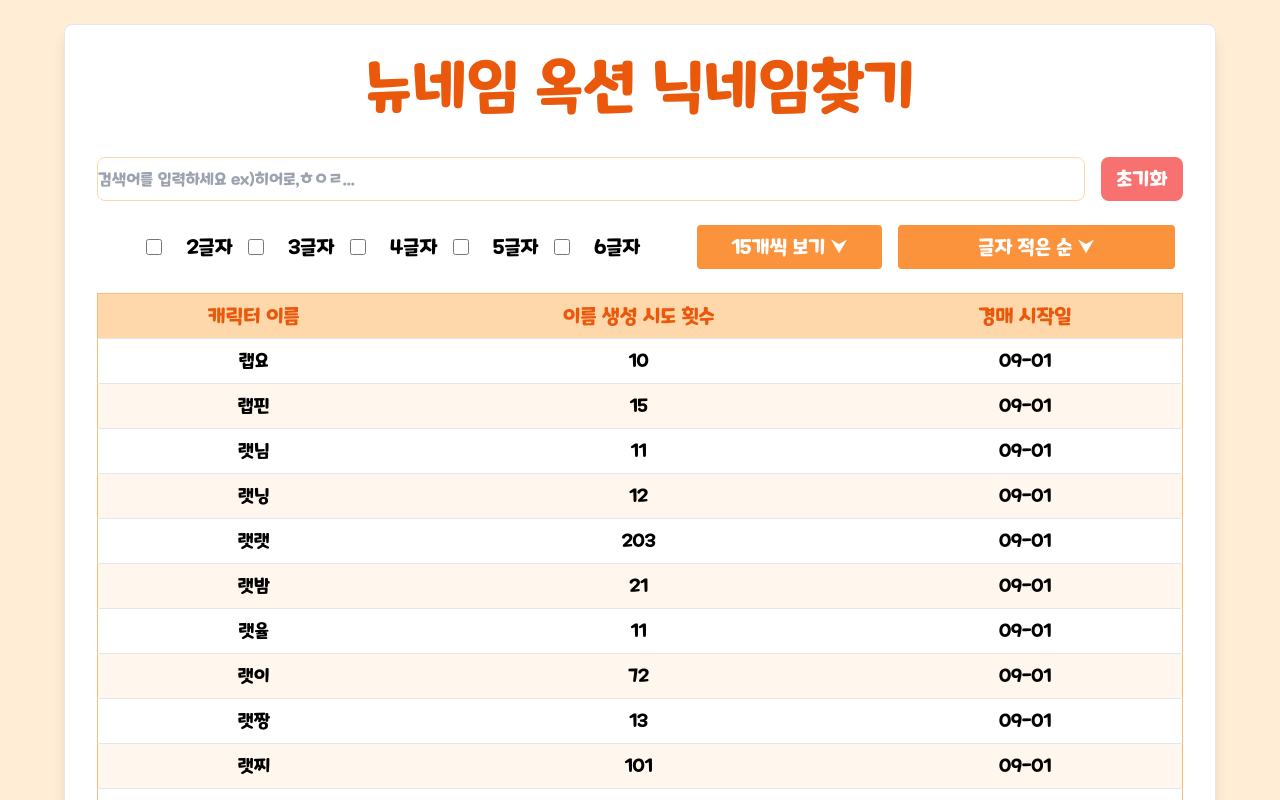
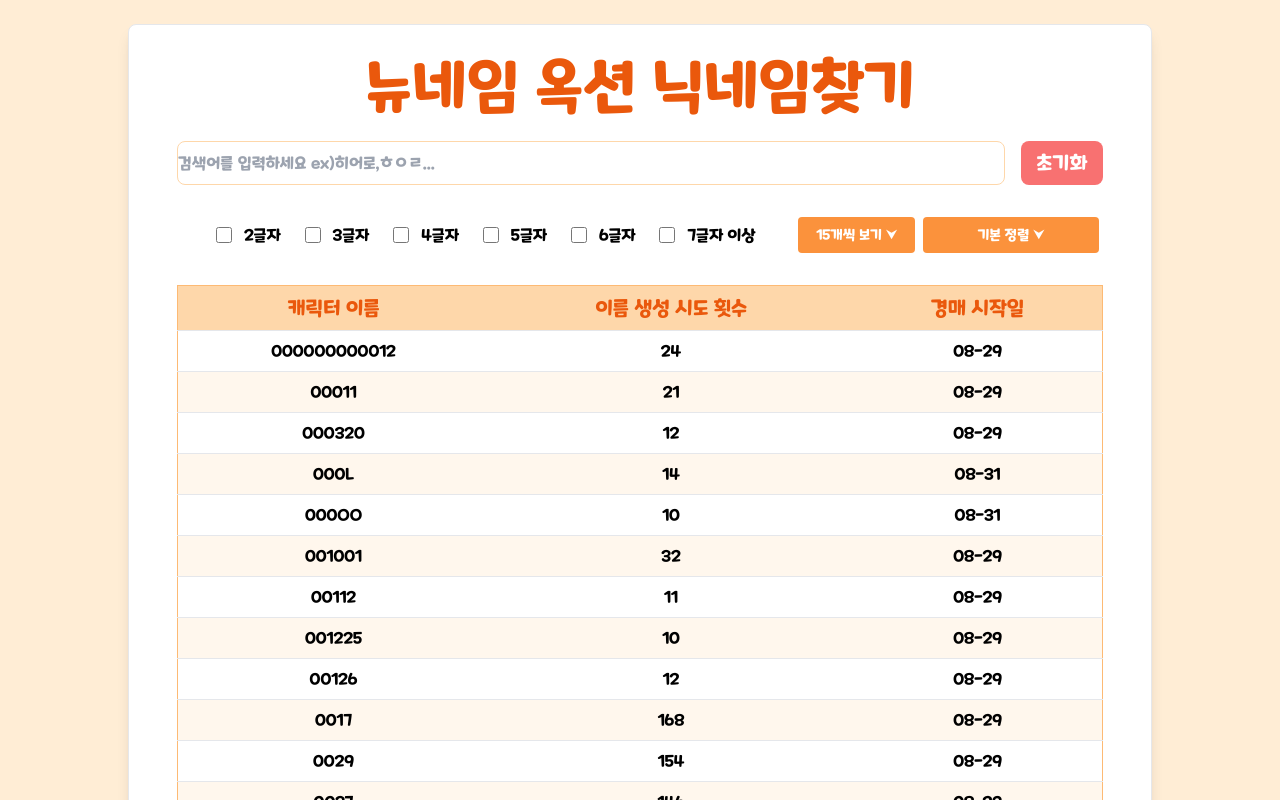
Before and after one commit to HongYeonSeung/Maple_NewName_2024, a React (Create React App) app: page / in a window 1280 px wide. Shown: the top 800 px of the page. Built offline with nearby package versions, Linux system fonts and the light colour scheme.

Commit message:
기본정렬추가, 7글자이상 필터링추가 ,css 추가수정 ,정렬시 페이징1번으로 이동 등

```diff
--- a/src/component/Checkbox/Checkbox.js
+++ b/src/component/Checkbox/Checkbox.js
@@ -18,9 +18,9 @@ function Checkbox({ options, checkedItems, onChange }) {
   }, [checkedItems, onChange]);
 
   return (
-    <div className="flex flex-wrap gap-2 md:gap-4">
+    <div className="flex flex-wrap gap-4 md:gap-6 mx-5">
       {options.map((option) => (
-        <label key={option} className="flex items-center space-x-1 md:space-x-6">
+        <label key={option} className="flex items-center space-x-5 md:space-x-3">
           <input
             type="checkbox"
             name={option}
@@ -28,7 +28,7 @@ function Checkbox({ options, checkedItems, onChange }) {
             onChange={handleChange}
             className="form-checkbox h-4 w-4"
           />
-          <span className="text-xs md:text-xl">{option}</span>
+          <span className="text-xs md:text-base">{option}</span>
         </label>
       ))}
     </div>
--- a/src/component/CsvDisplay.js
+++ b/src/component/CsvDisplay.js
@@ -6,13 +6,17 @@ import Dropdown from "./Dropdown/Dropdown";
 import DropdownItem from "./Dropdown/DropdownItem";
 
 const CsvDisplay = () => {
+  // const [originalData, setOriginalData] = useState([]); // CSV 원본 데이터
 
   const [data, setData] = useState([]); // CSV 데이터를 저장할 상태 변수
+  const [searchData, setSearchData] = useState([]); // 검색한 데이터 실제 렌더링하는 데이터
+  const [subData, setSubData] = useState([]); // 검색한 서브 데이터
+
   const isMobile = window.matchMedia("(max-width: 768px)").matches; // 모바일로 접속 감지
-
-  const options = ["2글자", "3글자", "4글자", "5글자", "6글자"]; // 체크박스 옵션
+  const options = ["2글자", "3글자", "4글자", "5글자", "6글자", "7글자 이상"]; // 체크박스 옵션
   const choiceItemoptions = ["15개씩 보기", "30개씩 보기", "50개씩 보기"];
   const filterItemoptions = [
+    "기본 정렬",
     "글자 적은 순",
     "글자 많은 순",
     "생성 시도 적은 순",
@@ -21,10 +25,8 @@ const CsvDisplay = () => {
     "경매 시작일 느린 순",
   ];
 
-  const [searchData, setSearchData] = useState([]); // 검색한 데이터 실제 렌더링하는 데이터
-  const [subData, setSubData] = useState([]); // 검색한 서브 데이터
+  const [text, setText] = useState(""); // 검색 텍스트 상태 관리
 
-  const [text, setText] = useState(""); // 검색 텍스트 상태 관리
   const [checkedItems, setCheckedItems] = useState({}); //체크박스 해제용
   const [selectedItems, setSelectedItems] = useState([]); // 체크박스 어떤 아이템인지 확인
 
@@ -58,43 +60,58 @@ const CsvDisplay = () => {
   const handleFilterItemClick = (item, idx) => {
     setFiltertionsString(item);
     //"글씨 적은순","글씨 많은순","생성 시도 적은순","생성 시도 많은순","경매 시작일 빠른순","경매 시작일 느린순" 순서입니다
+
     // 정렬을 위해 searchData의 복사본 생성
     const sortedData = [...searchData];
 
+    //기본 정렬
+    if (idx === 0) {
+      sortedData.sort((a, b) =>
+        a["캐릭터 이름"].localeCompare(b["캐릭터 이름"])
+      );
+    }
     //글씨 적은순
-    if (idx === 0) {
+    else if (idx === 1) {
       sortedData.sort(
         (a, b) => a["캐릭터 이름"].length - b["캐릭터 이름"].length
       );
     }
 
     //글씨 많은순
-    else if (idx === 1) {
+    else if (idx === 2) {
       sortedData.sort(
         (a, b) => b["캐릭터 이름"].length - a["캐릭터 이름"].length
       );
     }
 
-    // 기타 정렬 옵션
-    else if (idx === 2) {
+    // 생성 시도 적은순
+    else if (idx === 3) {
       sortedData.sort(
         (a, b) => a["이름 생성 시도 횟수"] - b["이름 생성 시도 횟수"]
       );
-    } else if (idx === 3) {
+    }
+
+    // 생성 시도 많은순
+    else if (idx === 4) {
       sortedData.sort(
         (a, b) => b["이름 생성 시도 횟수"] - a["이름 생성 시도 횟수"]
       );
-    } else if (idx === 4) {
+    }
+    // 경매 시작일 빠른순
+    else if (idx === 5) {
       sortedData.sort(
         (a, b) => new Date(a["경매 시작일"]) - new Date(b["경매 시작일"])
       );
-    } else if (idx === 5) {
+    }
+    // 경매 시작일 느린순
+    else if (idx === 6) {
       sortedData.sort(
         (a, b) => new Date(b["경매 시작일"]) - new Date(a["경매 시작일"])
       );
     }
 
     setSearchData(sortedData);
+    setCurrentPage(1); // 현재 페이지를 첫 페이지로 이동
   };
 
   // 페이징 계산
@@ -191,9 +208,15 @@ const CsvDisplay = () => {
           header: true, // 첫 줄을 헤더로 사용합니다.
           skipEmptyLines: true, // 빈 줄은 무시합니다.
           complete: (results) => {
-            setData(results.data); // 파싱된 데이터를 상태에 저장합니다.
-            setSearchData(results.data);
-            setSubData(results.data);
+            const sortedOriginalData = [...results.data];
+
+            sortedOriginalData.sort((a, b) =>
+              a["캐릭터 이름"].localeCompare(b["캐릭터 이름"])
+            );
+            setData(sortedOriginalData);
+            setSubData(sortedOriginalData);
+
+            // 캐릭터 이름 기준으로 정렬된 데이터 저장
           },
         });
       })
@@ -218,6 +241,7 @@ const CsvDisplay = () => {
             value.toString().includes(searchText)
           )
         );
+        filtered.sort();
       } else {
         // 초성 검색
         filtered = data.filter((item) =>
@@ -225,6 +249,7 @@ const CsvDisplay = () => {
             extractInitials(value.toString()).includes(searchText)
           )
         );
+        filtered.sort();
       }
       setSearchData(filtered);
       setSubData(filtered);
@@ -232,35 +257,70 @@ const CsvDisplay = () => {
   }, [text, data]);
 
   // 체크박스 useEffect
+  // useEffect(() => {
+  //   if (selectedItems.length === 0) {
+  //     setSearchData(subData); // 기존 검색 데이터로 돌려놓기
+  //   }
+  //   // else if (selectedItems[0] === options[5]) { 7글자 이상 }
+  //   else {
+  //     // 선택된 글자 길이 추출
+  //     const selectedLengths = selectedItems.map((item) =>
+  //       parseInt(item.replace("글자", ""), 10)
+  //     );
+
+  //     // 길이와 일치하는 데이터 필터링
+  //     const filtered = subData.filter((row) => {
+  //       // '캐릭터 이름' 필드의 값을 기준으로 필터링
+  //       const value = row["캐릭터 이름"]; // '캐릭터 이름' 필드의 값을 가져옴
+  //       return (
+  //         typeof value === "string" && selectedLengths.includes(value.length)
+  //       );
+  //     });
+  //     setSearchData(filtered);
+  //   }
+  //   setCurrentPage(1); // 현재 페이지를 첫 페이지로 이동
+  // }, [selectedItems, data, subData]); // data와 selectedItems이 변경될 때마다 실행
+
   useEffect(() => {
     if (selectedItems.length === 0) {
-      setCurrentPage(1); // 현재 페이지를 첫 페이지로 이동
       setSearchData(subData); // 기존 검색 데이터로 돌려놓기
     } else {
       // 선택된 글자 길이 추출
-      const selectedLengths = selectedItems.map((item) =>
-        parseInt(item.replace("글자", ""), 10)
-      );
+      const selectedLengths = selectedItems
+        .filter((item) => item !== "7글자 이상") // "7글자 이상" 제외
+        .map((item) => parseInt(item.replace("글자", ""), 10));
 
-      // 길이와 일치하는 데이터 필터링
+      // 필터링 데이터
       const filtered = subData.filter((row) => {
         // '캐릭터 이름' 필드의 값을 기준으로 필터링
         const value = row["캐릭터 이름"]; // '캐릭터 이름' 필드의 값을 가져옴
-        return (
-          typeof value === "string" && selectedLengths.includes(value.length)
-        );
+        if (typeof value === "string") {
+          const length = value.length;
+
+          // 7글자 이상 체크박스가 선택된 경우
+          const hasSevenOrMore = selectedItems.includes("7글자 이상");
+
+          // 7글자 이상 또는 길이가 선택된 길이 중 하나일 경우
+          return (
+            (length >= 7 && hasSevenOrMore) || // 7글자 이상일 경우
+            selectedLengths.includes(length) // 선택된 길이와 일치할 경우
+          );
+        }
+        return false;
       });
+
       setSearchData(filtered);
-      setCurrentPage(1); // 현재 페이지를 첫 페이지로 이동
     }
-  }, [selectedItems, data, subData]); // data와 selectedItems이 변경될 때마다 실행
+    setCurrentPage(1); // 현재 페이지를 첫 페이지로 이동
+    setFiltertionsString(filterItemoptions[0]);
+  }, [selectedItems, subData]); // selectedItems과 subData가 변경될 때마다 실행
 
   // 렌더링
   return (
     <div className="flex items-center justify-center min-h-screen bg-orange-100 p-6">
-      <div className="bg-white p-8 border rounded-lg shadow-lg w-full max-w-6xl min-h-screen">
+      <div className="bg-white py-2 px-6 md:px-12 border rounded-lg shadow-lg w-full max-w-5xl min-h-screen">
         {/* 테이블 제목 */}
-        <h1 className="text-2xl md:text-6xl font-bold mb-10 text-orange-600">
+        <h1 className="text-2xl md:text-6xl font-bold my-6 text-orange-600">
           뉴네임 옥션 닉네임찾기
         </h1>
         <div className="mb-4 flex gap-4">
@@ -282,7 +342,7 @@ const CsvDisplay = () => {
 
         <div className="flex flex-col md:flex-row md:justify-between md:items-center my-4">
           {/* 체크박스 */}
-          <div className="flex md:flex-[6] md:flex md:justify-center md:items-center justify-center items-center my-4">
+          <div className="flex md:flex-[6] md:flex md:justify-center md:items-center justify-center items-center my-2">
             <Checkbox
               options={options}
               checkedItems={checkedItems}
@@ -291,9 +351,9 @@ const CsvDisplay = () => {
           </div>
 
           {/* 몇개씩 보기 드롭다운 */}
-          <div className="flex md:flex-[5]">
-            <div className="flex-[1] md:flex-[2] mx-2 my-2">
-              <Dropdown label={listoptionsString + (!isMobile?" ⮟":"")}>
+          <div className="flex md:flex-[3] ">
+            <div className="flex-[1] md:flex-[2] mx-1 my-4">
+              <Dropdown label={listoptionsString + (!isMobile ? " ⮟" : "")}>
                 {choiceItemoptions.map((item, idx) => (
                   <DropdownItem
                     key={idx}
@@ -306,8 +366,8 @@ const CsvDisplay = () => {
             </div>
 
             {/* 정렬 필터링 드롭다운 */}
-            <div className="flex-[1] md:flex-[3] mx-2 my-2">
-              <Dropdown label={filteroptionsString + (!isMobile?" ⮟":"")}>
+            <div className="flex-[1] md:flex-[3] mx-1 my-4 ">
+              <Dropdown label={filteroptionsString + (!isMobile ? " ⮟" : "")}>
                 {filterItemoptions.map((item, idx) => (
                   <DropdownItem
                     key={idx}
@@ -337,7 +397,7 @@ const CsvDisplay = () => {
                   ))}
               </tr>
             </thead>
-            <tbody className="text-sm md:text-lg">
+            <tbody className="text-xs md:text-base">
               {currentItems.map((row, rowIndex) => (
                 <tr key={rowIndex} className="even:bg-orange-50">
                   {Object.values(row).map((value, cellIndex) => (
@@ -360,7 +420,7 @@ const CsvDisplay = () => {
             currentPage={currentPage}
           />
         </div>
-        <p className="mt-16 text-gray-500">
+        <p className="mt-16 mb-2 text-gray-500 text-xs">
           메이플 인벤 '음침개발자' 님 csv 파일 제공 감사합니다.
         </p>
       </div>
--- a/src/component/Dropdown/Dropdown.js
+++ b/src/component/Dropdown/Dropdown.js
@@ -25,7 +25,7 @@ function Dropdown({ label, children }) {
       onMouseLeave={closeDropdown} // 마우스 벗어날 때 닫기
     >
       <button
-        className="dropdown-toggle w-full bg-orange-400 text-white text-xs md:text-xl py-2 px-4 rounded hover:bg-orange-600"
+        className="dropdown-toggle w-full bg-orange-400 text-white text-xs md:text-sm py-2 px-2 rounded hover:bg-orange-600"
         onClick={openDropdown} // 버튼 클릭 시 열기
       >
         {label}
--- a/src/component/Dropdown/DropdownItem.js
+++ b/src/component/Dropdown/DropdownItem.js
@@ -2,7 +2,7 @@ import React from 'react';
 
 function DropdownItem({ onClick, children }) {
   return (
-    <li onClick={onClick} className=" text-xs md:text-xl dropdown-item py-2 px-4 cursor-pointer hover:bg-orange-200 hover:text-white">
+    <li onClick={onClick} className=" text-xs md:text-sm dropdown-item py-2 px-2 cursor-pointer hover:bg-orange-200 hover:text-white">
       {children}
     </li>
   );
```
